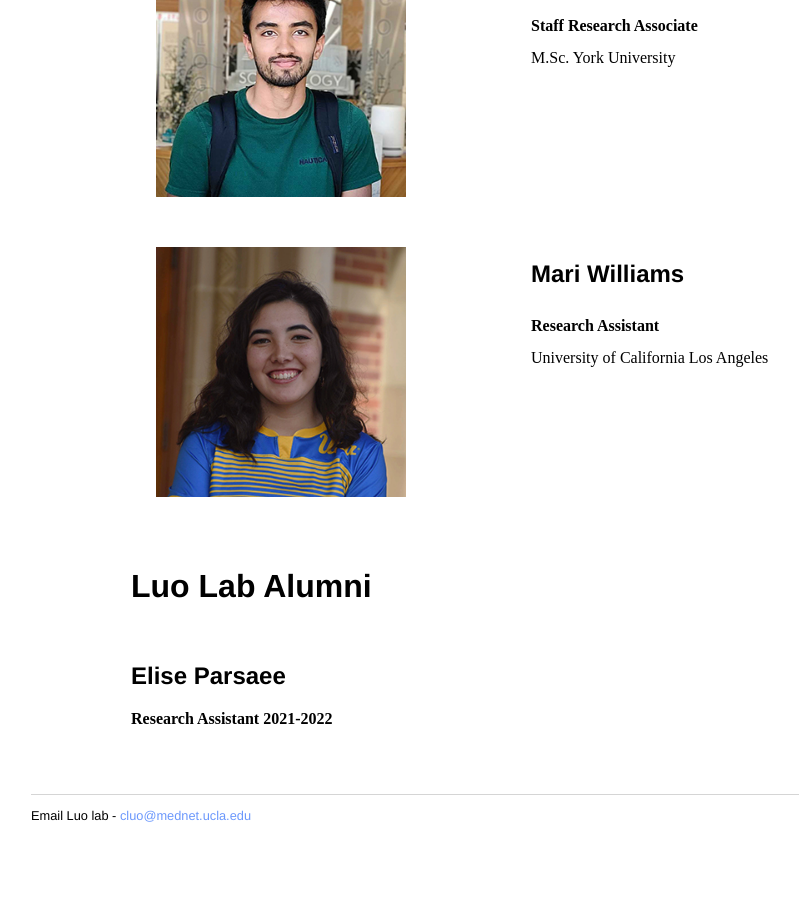
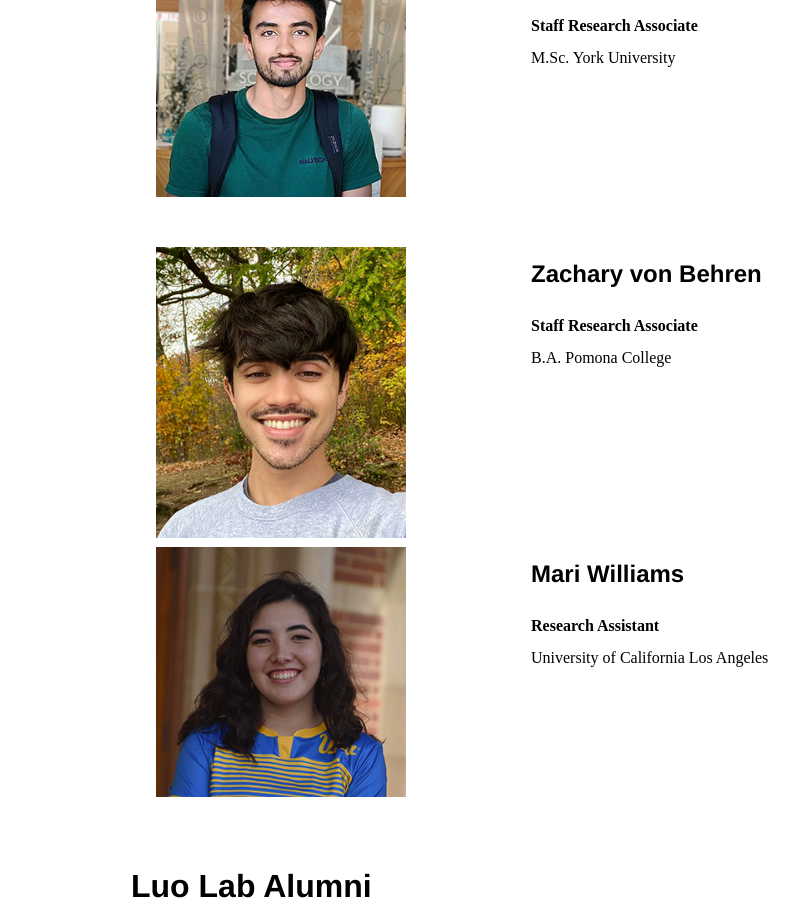
Before and after one commit to luogenomics/luogenomics.github.io, a Jekyll site: the page built from people/index.html, in a window 1280 px wide and 900 px high, scrolled down 2152 px. Shown: the whole window, without its empty margins (109-908 px from the left). Built offline with Jekyll 4.4.1, drawn with Linux system fonts in a browser that asks for light colours.

Commit message:
Update index.html

```diff
--- a/people/index.html
+++ b/people/index.html
@@ -110,6 +110,20 @@
   <div class="hugespacer"></div>
   <div class="peoplemediabox pull-left">
     <a href="">
+      <img width=250 class="projectmedia" src="ZachvonBehren.jpeg" >
+    </a>
+  </div>
+  <div class="projecttextbox pull-left" style="line-height:100%">
+    <p><h2>Zachary von Behren</h2>
+    <br><strong>Staff Research Associate</strong><br>
+    <br> B.A. Pomona College </a></p>
+  </div>
+</div>
+
+<div class="peoplebox">
+  <div class="hugespacer"></div>
+  <div class="peoplemediabox pull-left">
+    <a href="">
       <img width=250 class="projectmedia" src="MariWilliams.jpg" >
     </a>
   </div>
```
